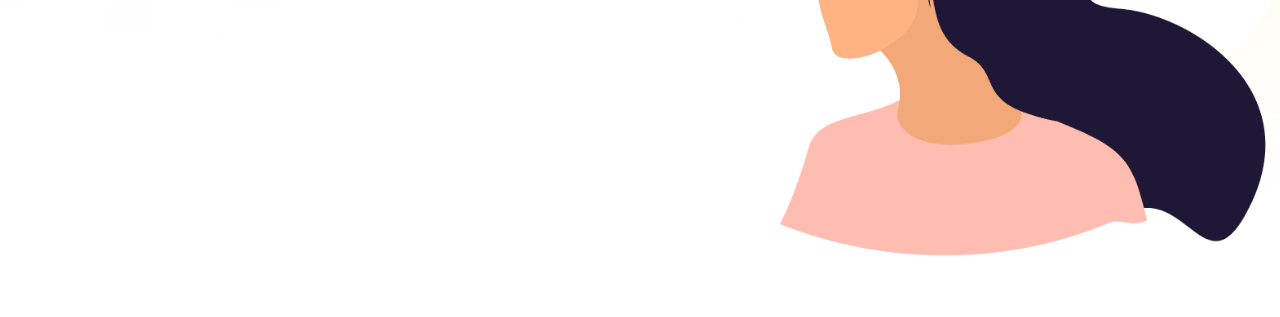
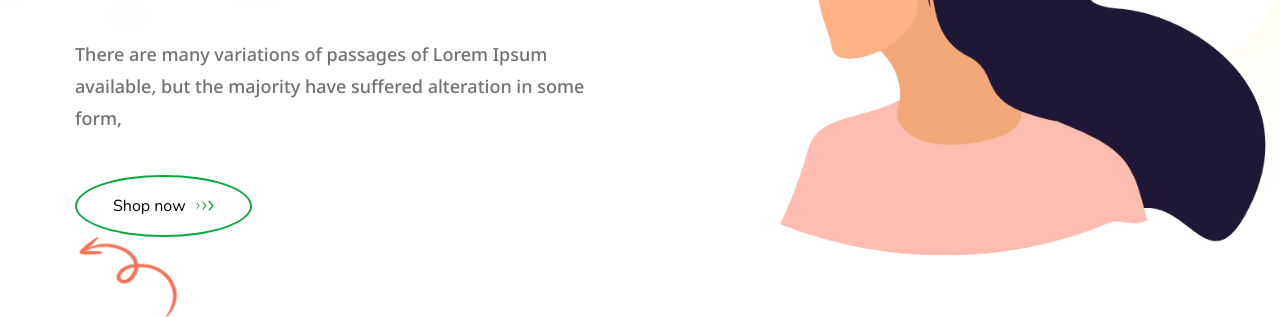
Before and after one commit to hayotbekk/hobby-imtihon-2, a plain HTML site: page index.html in a window 1280 px wide. Shown: the part 530-847 px from the top of the page. Before the commit the page ends 800 px from the top, so only its background shows below. Drawn offline with nearby package versions, Linux system fonts and the light colour scheme.

Commit message:
ususjjii

```diff
--- a/index.html
+++ b/index.html
@@ -60,6 +60,21 @@
                             with Your own Hand
                         </span>
                     </h1>
+
+                    <p class="hero-left-p">
+                        There are many variations of passages of Lorem Ipsum available, but the majority have suffered alteration in some form,
+                    </p>
+
+                    <a class="hero-left-btn-link" href="#">
+                         <button class="hero-left-btn">
+                            <p class="hero-left-btn-p">Shop now</p>
+                            <img class="hero-left-btn-img" src="./images/hero-strelka.png" alt="">
+                         </button>
+
+                         <img class="hero-strelka-2" src="./images/strelka.png" alt="">
+                    </a>
+
+
                 </div>
 
 
--- a/scss/all-blocks/_button.scss
+++ b/scss/all-blocks/_button.scss
@@ -16,3 +16,16 @@
     background-color: $btn-hover;
     transition: all ease .3s;
 }
+
+
+// hero btn styles
+
+.hero-left-btn{
+    border: 2px solid $light-green;
+    border-radius: 50%;
+    padding: 20px 36px;
+    background-color: transparent;
+    display: flex;
+    align-items: center;
+    cursor: pointer;
+}
--- a/scss/all-blocks/_hero.scss
+++ b/scss/all-blocks/_hero.scss
@@ -1,4 +1,4 @@
-.hero-back::after{
+.hero-back::before{
     content: "";
     position: absolute;
     top: 0;
@@ -39,3 +39,26 @@
     // height: 675px;
     size: 100px;
 }
+
+.hero-left-p{
+    font-family: 'Noto Sans', sans-serif;
+    width: 534px;
+    font-weight: 500;
+    font-size: $medium-2-size;
+    line-height: 32px;
+    color: $gray;
+    margin-bottom: 41px;
+}
+
+
+.hero-left-btn-p{
+    margin-right: 10px;
+    cursor: pointer;
+}
+
+
+.hero-strelka-2{
+    width: 106px;
+    height: 80px;
+
+}
```
Also changed, not shown: css/main.css, images/hero-strelka.png (added), images/strelka.png (added), 1 other file.
